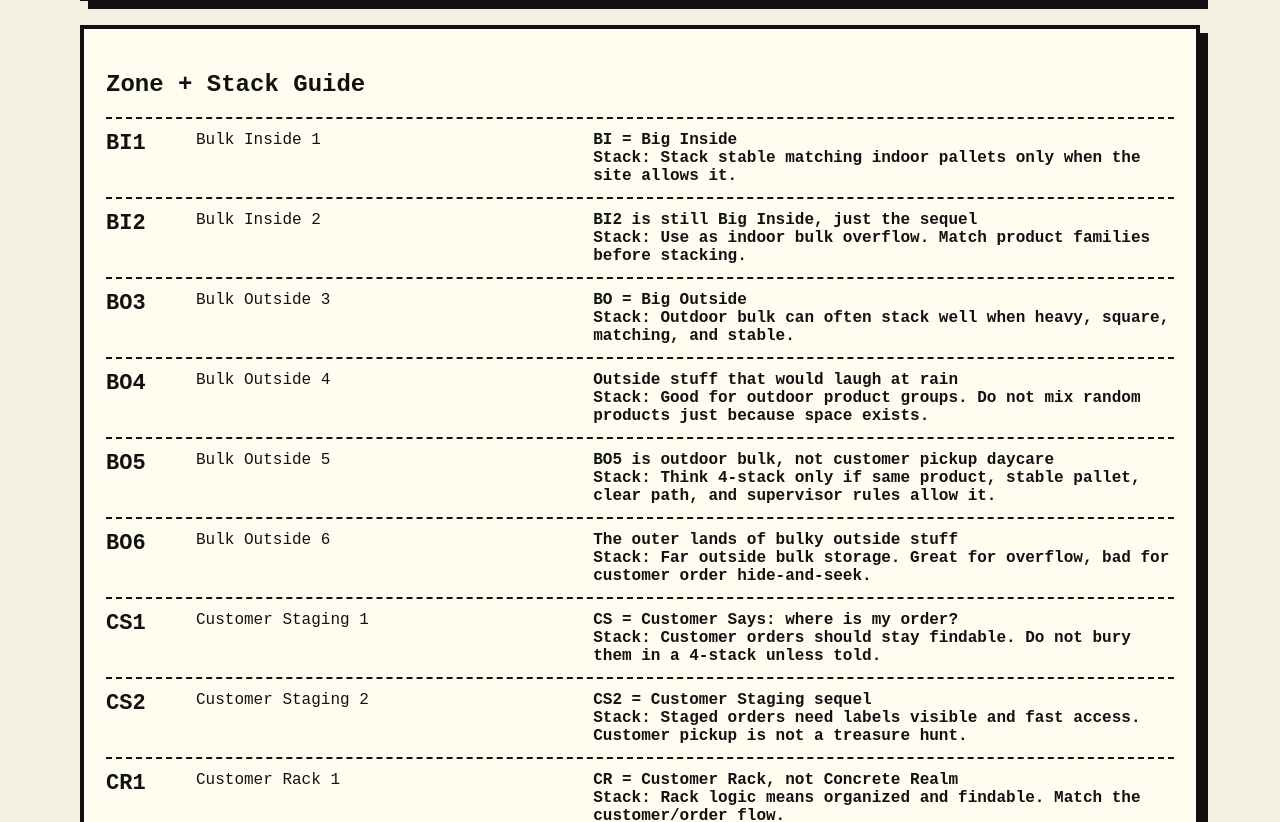
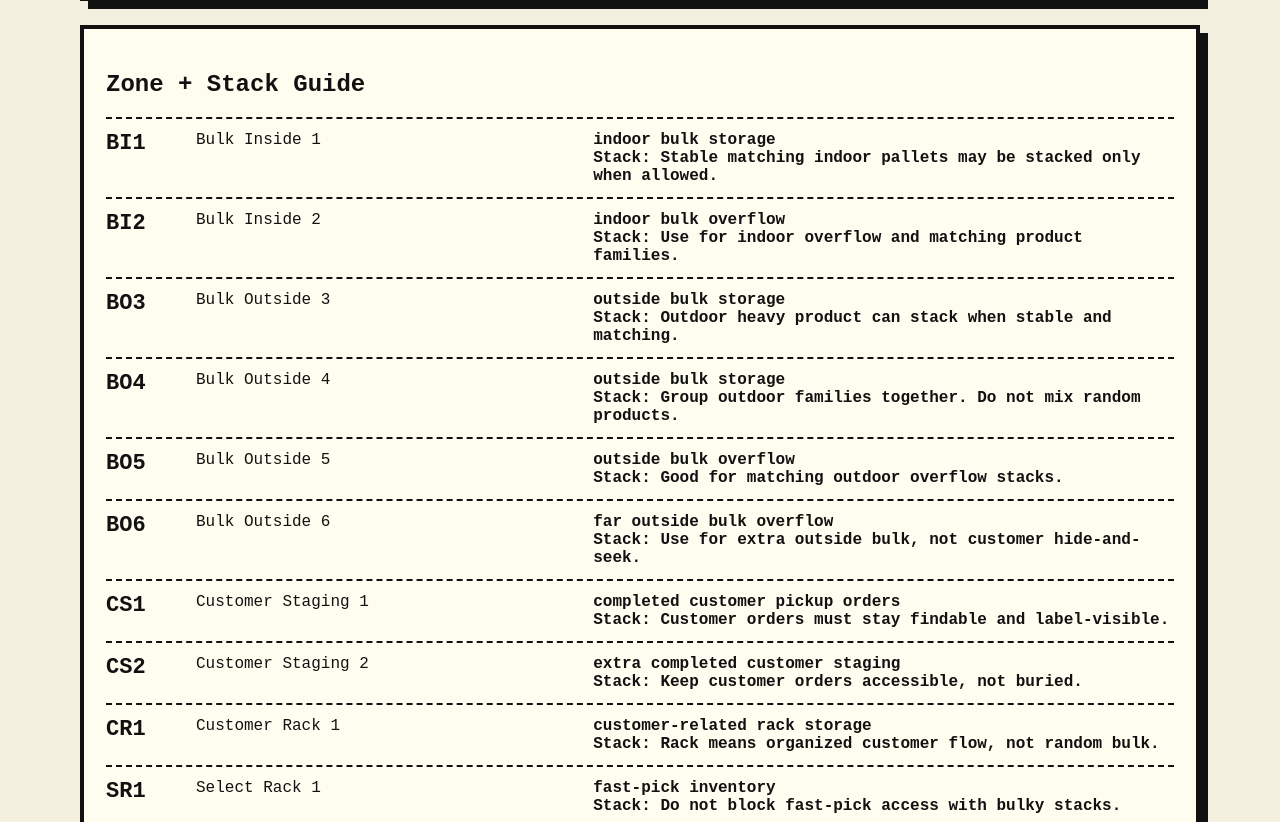
Before and after one commit to norest4d-max/maptrainerX, a React (Vite) app: page / in a window 1280 px wide. Shown: the part 1020-1842 px from the top of the page. Built offline with nearby package versions, Linux system fonts and the light colour scheme.

Commit message:
Use validated card factory with single correct answers

```diff
--- a/src/App.jsx
+++ b/src/App.jsx
@@ -1,5 +1,5 @@
 import React, { useMemo, useState } from 'react';
-import { generateCards, lessonSlides, zoneGuide } from './data/cardFactory.js';
+import { generateCards, lessonSlides, zoneGuide } from './data/validatedCardFactory.js';
 import { getRank, pickAdaptiveCard, updateStats } from './utils/adaptiveTrainer.js';
 
 function MiniMap() {
@@ -35,7 +35,7 @@ function Guide() {
   return <section className="panel guide">
     <h2>Zone + Stack Guide</h2>
     {Object.entries(zoneGuide).map(([key, item]) => <div className="guide-row" key={key}>
-      <strong>{key}</strong><span>{item.name}</span><em>{item.memory}<br />Stack: {item.stack}</em>
+      <strong>{key}</strong><span>{item.name}</span><em>{item.purpose}<br />Stack: {item.stack}</em>
     </div>)}
   </section>;
 }
@@ -48,7 +48,7 @@ export default function App() {
   const [mode, setMode] = useState('teach');
   const [slide, setSlide] = useState(0);
   const [card, setCard] = useState(() => cards[0]);
-  const [feedback, setFeedback] = useState('Teach first. Then practice. Correct dings, wrong buzzes and explains the map logic.');
+  const [feedback, setFeedback] = useState('Teach first. Then practice. Every card has one correct answer only.');
 
   function startPractice() {
     setMode('practice');
```
